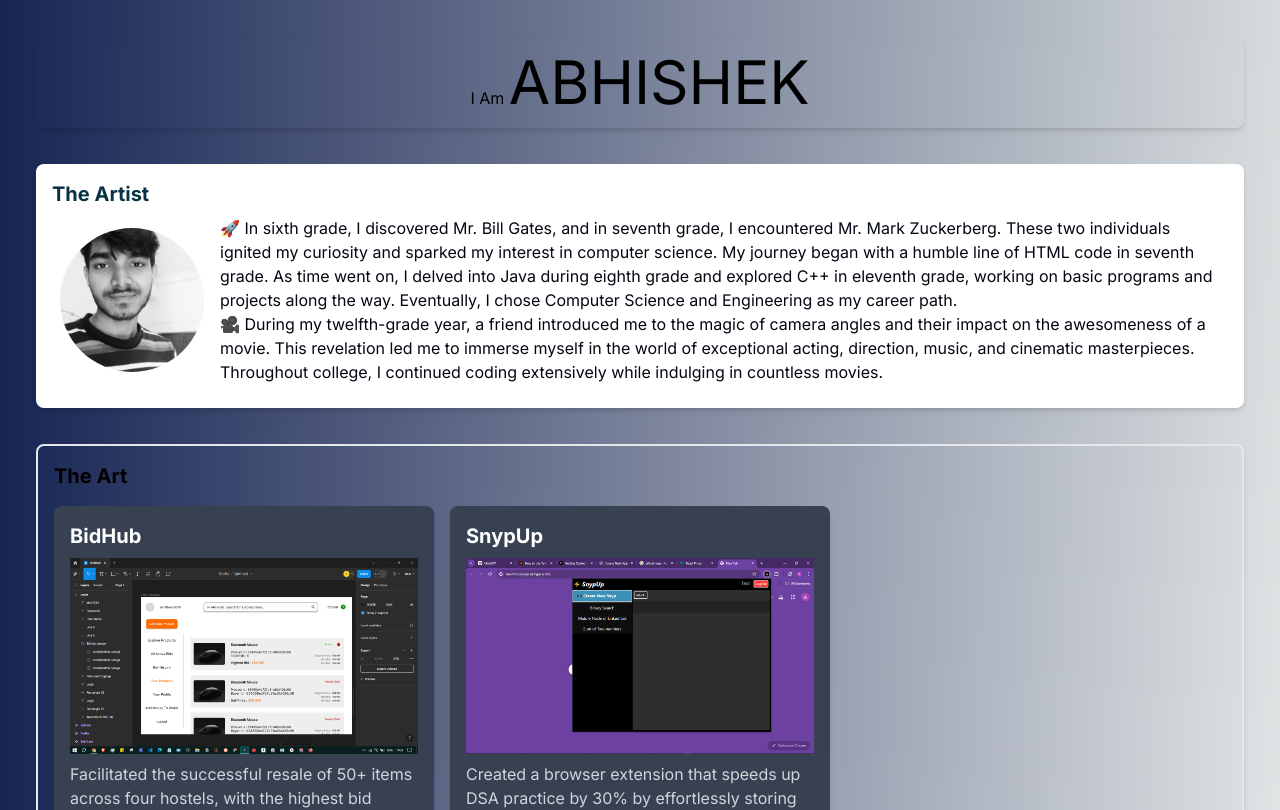
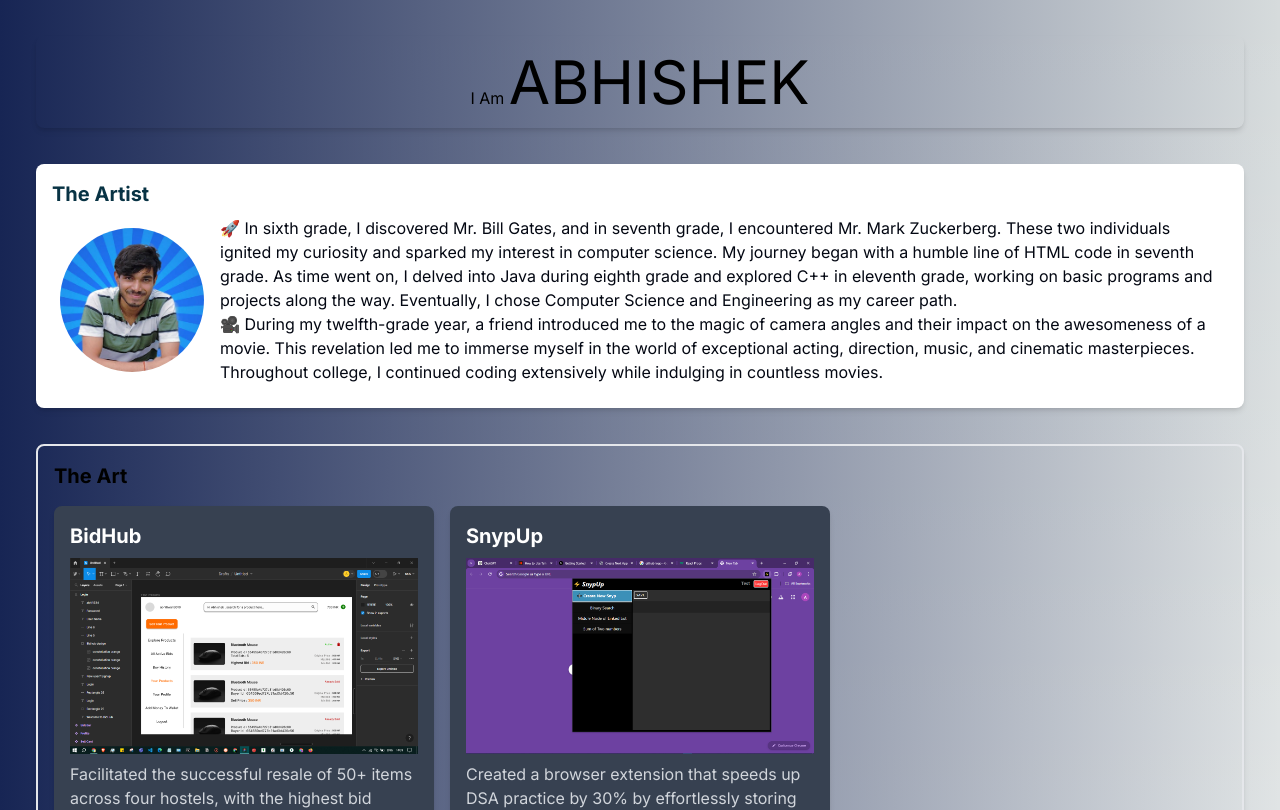
Before and after one commit to abhishektiwari47/abhishek, a Next.js app: page / in a window 1280 px wide. Shown: the top 810 px of the page. Built offline with nearby package versions, Linux system fonts and the light colour scheme.

Commit message:
changed the image

```diff
--- a/app/components/intro.tsx
+++ b/app/components/intro.tsx
@@ -5,7 +5,7 @@
     <div className="bg-white p-4 rounded-lg shadow-md ml-9 mr-9">
     <div className="text-xl font-bold mb-2 text-cyan-950">The Artist</div>
     <div className="lg:flex items-center text-gray-950 m-2">
-      <img src="/abhi.jpg" alt="Abhishek" className="w-36 h-36 rounded-full mr-4 " />
+      <img src="/abhi.jpeg" alt="Abhishek" className="w-36 h-36 rounded-full mr-4 " />
       <p>
           🚀 In sixth grade, I discovered Mr. Bill Gates, and in seventh grade, I encountered Mr. Mark Zuckerberg. These two individuals ignited my curiosity and sparked my interest in computer science. My journey began with a humble line of HTML code in seventh grade. As time went on, I delved into Java during eighth grade and explored C++ in eleventh grade, working on basic programs and projects along the way. Eventually, I chose Computer Science and Engineering as my career path.
           <br />
```
Also changed, not shown: public/abhi.jpeg (added).
